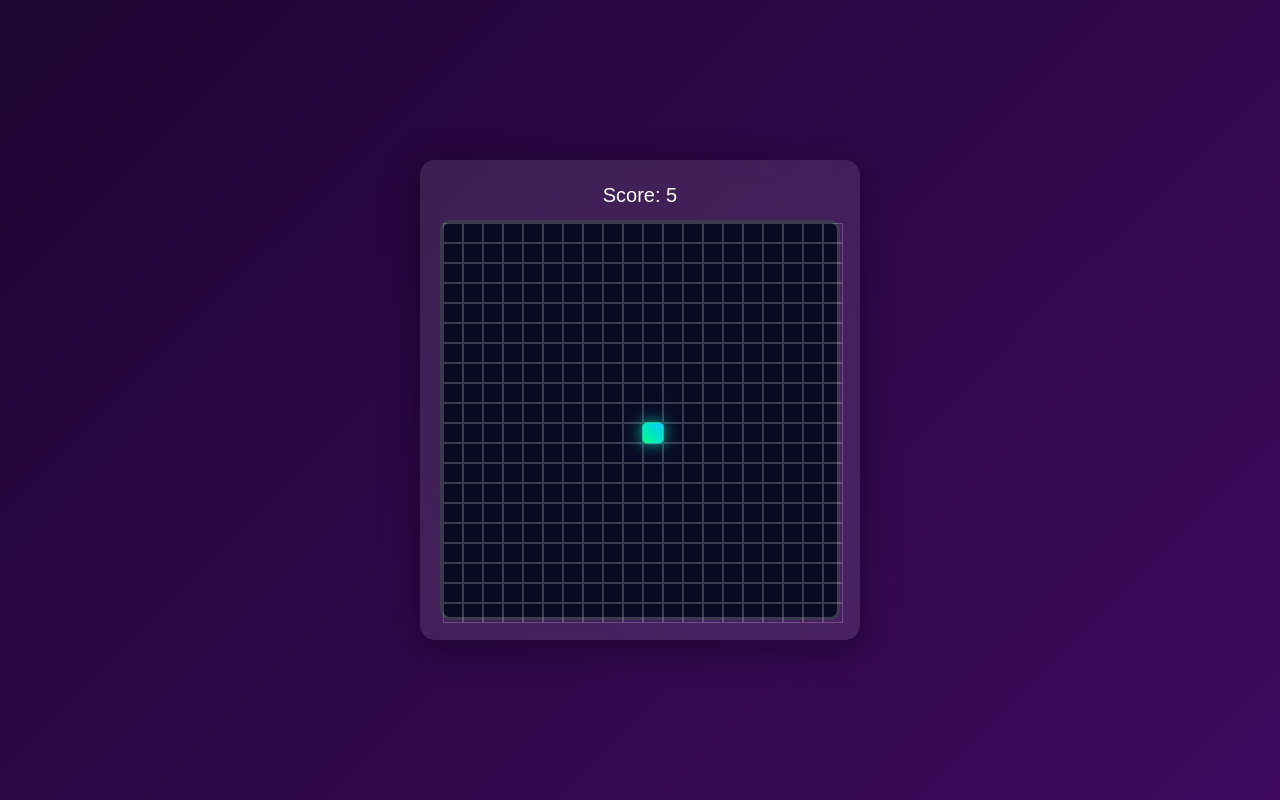
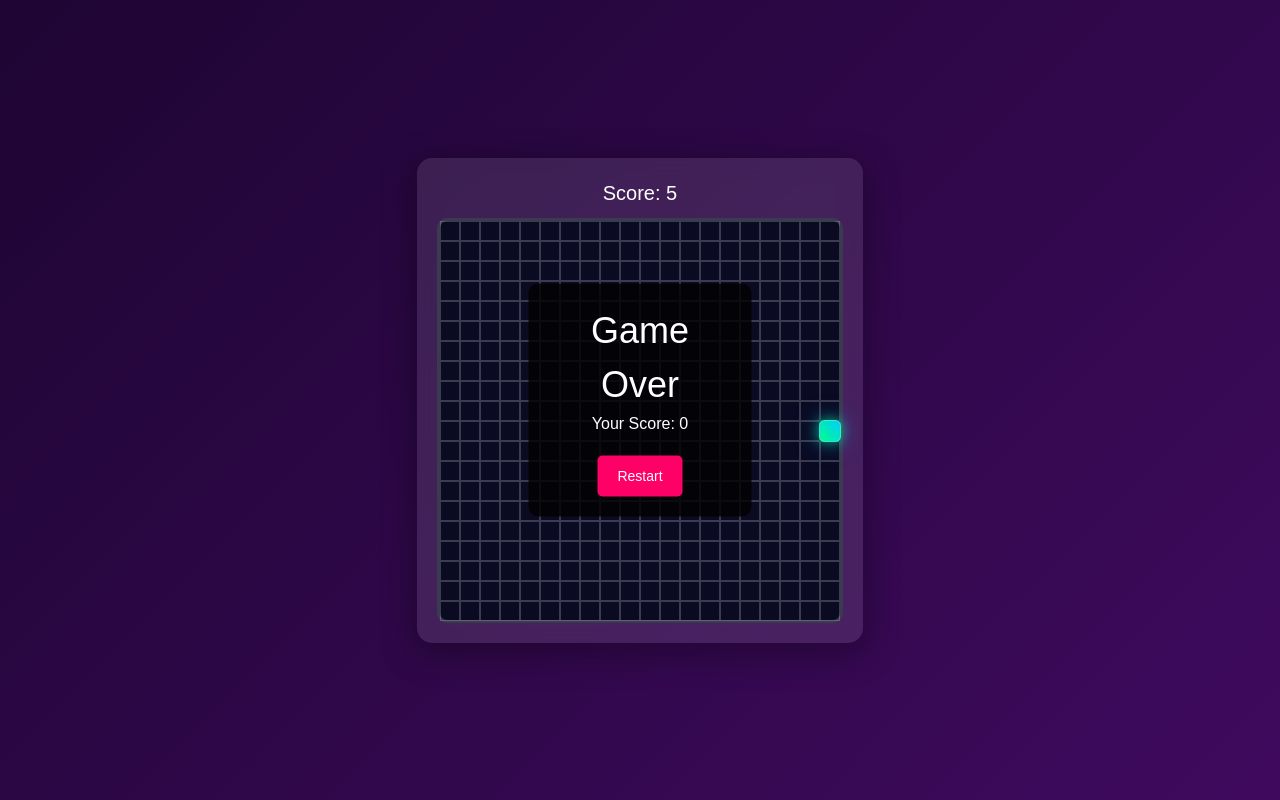
Before and after one commit to ramen72/snake-Game, a React (Vite) app: page / in a window 1280 px wide. Built offline with nearby package versions, Linux system fonts and the light colour scheme.

Commit message:
Update HomeComponent.jsx

```diff
--- a/src/components/HomeComponent.jsx
+++ b/src/components/HomeComponent.jsx
@@ -34,7 +34,7 @@ const HomeComponent = () => {
 const moveSnake = ()=>{
     if(gameOver) return;
 
-    const head = {...snake[0]};
+    const head = { ...snake[0] };
 
     switch (direction) {
         case "UP":
@@ -44,10 +44,10 @@ const moveSnake = ()=>{
             head.y++;
             break;
         case "LEFT":
-            head.X--;
+            head.x--;
             break;
         case "RIGHT":
-            head.X++;
+            head.x++;
             break;
         default:
             break;
@@ -59,7 +59,7 @@ const moveSnake = ()=>{
         head.y >= GRID_SIZE ||
         snake.some((item)=>item.x === head.x && item.y === head.y)
     ){
-            // setGameOver(true);
+            setGameOver(true);
             return;
     }
 
@@ -70,6 +70,7 @@ const moveSnake = ()=>{
     }else{
         newSnake.pop();
     }
+    setSnake(newSnake)
 }
 
 useEffect(()=>{
@@ -99,11 +100,11 @@ useEffect(()=>{
 },[direction])
 
 useEffect(() => {
-    const gameLoop = setInterval(moveSnake, 100)
+    const gameLoop = setInterval(moveSnake, 300)
     return () => {
         clearInterval(gameLoop);
     };
-},[snake, food, direction, gameOver])
+},[snake, direction, gameOver])
 
 const renderGrid = () => {
     const grid = [];
@@ -121,6 +122,14 @@ const renderGrid = () => {
     return grid;
 }
 
+let resetGame = () => {
+    setSnake(INITIAL_SNAKE)
+    setFood(INITIAL_FOOD)
+    setDirection(INITIAL_DIRECTION)
+    setScore(0)
+    setGameOver(false)
+}
+
 // 01:00:00
 
 
@@ -128,7 +137,7 @@ const renderGrid = () => {
         <>
             <div className="game-container">
                 <div className="score">Score: 5</div>
-                <div className="game-board" style={{ gridTemplateColumns: `repeat(${GRID_SIZE}, ${CELL_SIZE}px)`, width: `${GRID_SIZE * CELL_SIZE}px`, height: `${GRID_SIZE * CELL_SIZE}px`}}>
+                <div className="game-board overflow-hidden rounded-md" style={{ gridTemplateColumns: `repeat(${GRID_SIZE}, ${CELL_SIZE}px)`, width: `${GRID_SIZE * CELL_SIZE + 6}px`, height: `${GRID_SIZE * CELL_SIZE  + 5}px`}}>
                     {
                         renderGrid()
                     }
@@ -137,8 +146,8 @@ const renderGrid = () => {
                     gameOver ?
                     <div className="game-over">
                         <h2 className='font-bold text-3xl capitalize'>Game Over</h2>
-                        <p>Your Score: 5</p>
-                        <button className='restart-button'>Restart</button>
+                        <p>Your Score: {score}</p>
+                        <button className='restart-button' onClick={()=>resetGame()}>Restart</button>
                     </div>
                     : ""
                 }
```
